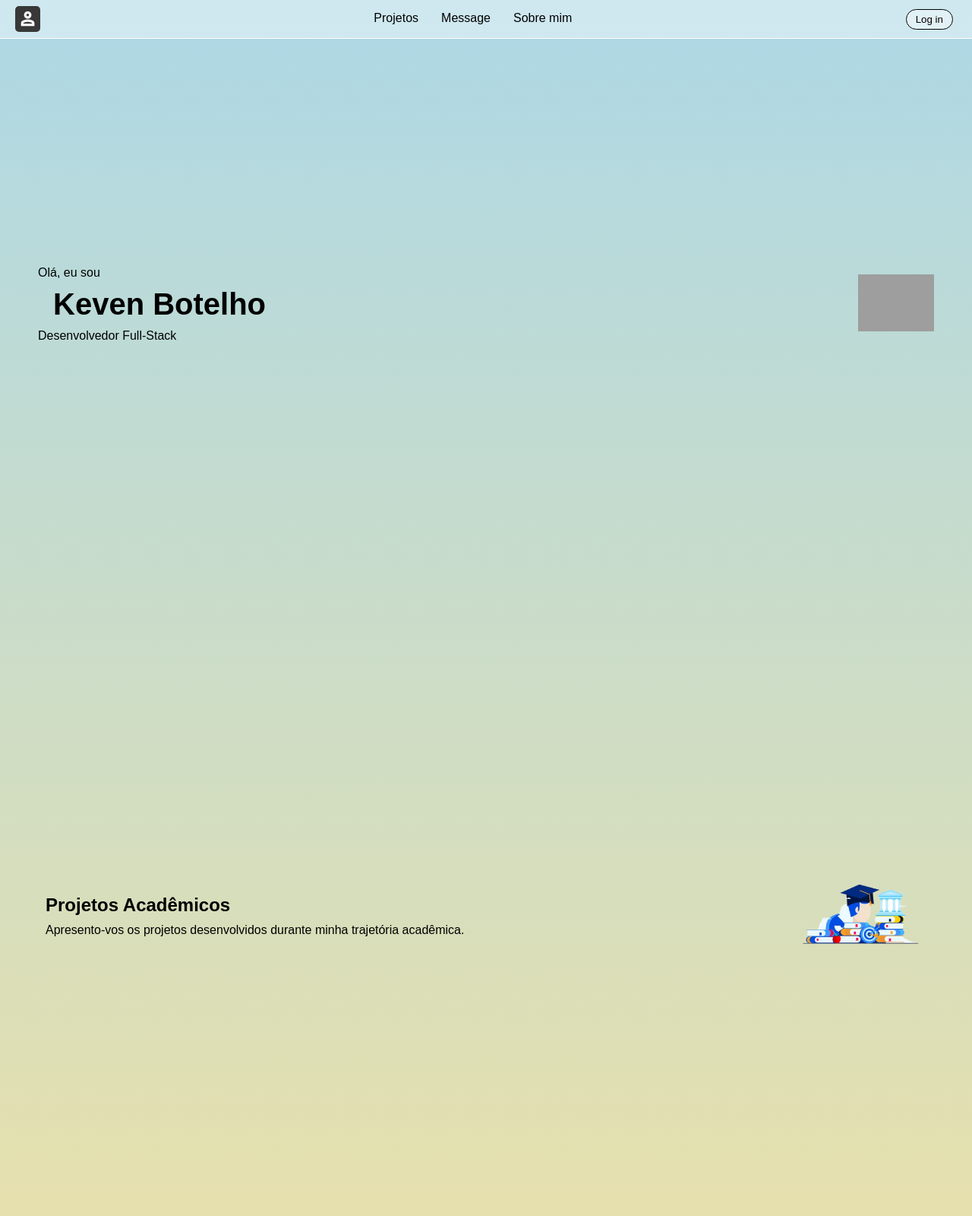
After one commit to kevenbotelho/portifolio, a PHP site: page /index.php in a window 1280 px wide. The commit adds this page. Shown: the whole page at 76% size. Run offline with PHP 8.4, Linux system fonts and the light colour scheme; grey boxes are pictures that could not be loaded.

Commit message:
teste de funcionamento em php

```diff
--- /dev/null
+++ b/index.php
@@ -0,0 +1,64 @@
+<!DOCTYPE html>
+<html lang="pt-br">
+<head>
+    <meta charset="UTF-8">
+    <meta name="viewport" content="width=device-width, initial-scale=1.0">
+    <link rel="stylesheet" href="https://fonts.googleapis.com/css2?family=Material+Symbols+Outlined:opsz,wght,FILL,GRAD@20..48,100..700,0..1,-50..200&icon_names=person" />
+    <link rel="stylesheet" href="style/reset.css">
+    <link rel="stylesheet" href="style/style.css">
+    <title>Portifólio</title>
+</head>
+<body>
+    <header>
+        <div id="conta">
+            <span class="material-symbols-outlined">
+                person
+                </span>
+        </div>
+        <nav>
+            <ul>
+                <li><a href="">Projetos</a></li>
+                <li><a href="">Message</a></li>
+                <li><a href="">Sobre mim</a></li>
+            </ul>
+        </nav>
+        <div id="botaodelogin">
+            <button id="login">
+                Log in
+            </button>
+            <button id="signup">
+                Sign Up
+            </button>
+
+    </header>
+    <main>
+        <section id="primeira-parte">
+            <div class="esquerdo">
+                <p class="saudacao">Olá, eu sou</p>
+                <p id="nome">Keven Botelho</p>
+                <p class="saudacao">Desenvolvedor Full-Stack</p>
+            </div>
+            <div class="direito">
+                <div class="img">
+                    <img src="https://png.pngtree.com/png-clipart/20240629/original/pngtree-an-icon-representing-a-human-face-has-entered-frame-on-a-png-image_15432531.png" alt="">
+                </div>
+            </div>
+        </section>
+        <section id="segunda_parte">
+            <div style="padding: 10px; width: 50dvw;">
+                <h2 style="padding: 10px 0;">Projetos Acadêmicos</h2>
+                <p>Apresento-vos os projetos desenvolvidos durante minha trajetória acadêmica. </p>
+            </div>
+            <div class="img" style="max-width: 200px !important;"><img src="imagens/projetos_academicos.png" alt=""></div>
+        </section>
+        <!--<section id="projetos">
+            <div class="projetos">
+                <div class="img">
+                    <img src="https://symbl-world.akamaized.net/i/webp/0c/f0c7fd9dcb878d4ac26424608addd1.webp" alt="">
+                </div>
+                <h3>ClassRecap</h3>
+            </div>
+        </section>-->
+    </main>
+</body>
+</html>
--- a/style/style.css
+++ b/style/style.css
@@ -31,9 +31,16 @@ div#ofuscar{
   height: 100%;
 }
 header{
-  background-color: transparent;
+  background-color: rgba(255, 255, 255, 0.413);
+  position: fixed;
+  top: 0;
+  left: 0;
 
+  width: 100%;
   padding: 0 20px;
+
+  border-bottom: 1px solid white;
+
   display: flex;
   flex-flow: row nowrap;
   justify-content: space-between;
@@ -54,7 +61,7 @@ header > div#conta{
 header > div#conta span{
   margin: 5px;
   color: white;
-  font-weight: 100;
+  font-weight: bold;
 }
 header nav ul{
   display: flex;
@@ -85,6 +92,7 @@ header div#botaodelogin button#login:hover{
   box-shadow: 1px 1px 2px rgba(0, 0, 0, 0.419);
 }
 header div#botaodelogin button#signup{
+  display: none;
   background-color: var(--azul);
   color: white;
 }
@@ -95,37 +103,63 @@ header div#botaodelogin button#signup:hover{
 }
 
 main{
-  padding-top: 5px;
+  background-image: linear-gradient(to bottom, lightblue, rgb(230, 224, 173));
+  height: 100%;
 }
-main section#slide{
-  width: 90%;
-  height: 265px;
+main section{
 
-  margin: auto;
 
-  border-radius: 20px;
-  background-image: url(https://img.freepik.com/fotos-gratis/paisagem-marinha-em-estilo-cartoon_23-2151120379.jpg);
-  background-repeat: no-repeat;
-  background-position: center center;
-  background-size: contain;
+  padding: 0 0px;
+  height: 100dvh;
 
   display: flex;
   flex-flow: row nowrap;
+  align-items: center;
   justify-content: space-between;
-  align-items: start;
-  padding-right: 30px;
 }
-main section#slide div.escuro{
+main section#primeira-parte, section#segunda_parte{
+  padding: 0 50px;
+}
+main section#primeira-parte div.esquerdo p#nome{
+  font-size: 40px;
+  font-weight: bolder;
+
+  padding: 10px 20px;
 
 }
-main section#slide div#apresentacao{
-  padding: 70px 0 0 70px;
+main section.secao{
+  padding: 20px;
+}
+ div.img{
+  max-width: 100px;
+}
+div.img img{
+  width: 100%;
+}
 
-  color: rgb(0, 0, 0);
+main section#projetos{
+  height: 150dvh;
+  width: 100dvw;
+
+
+  display: flex;
+  flex-flow: row wrap;
+
+  justify-content: center;
+  align-items: center;
+
 }
-main section#slide img{
-  width: 150px;
+main section#projetos div.projetos{
+  background-color: rgba(200, 200, 200, 0.621);
+  width:40%;
 
-  margin-right: -70px;
-  margin-top: -45px;
+  border: 1px solid red;
+
+  margin: 5px;
+  padding: 20px;
+
+  display: flex;
+  flex-flow: column wrap;
+  justify-content: center;
+  align-items: center;
 }
```
Also changed, not shown: index.html (deleted, +0 -47 lines), imagens/projetos_academicos.png (added).
